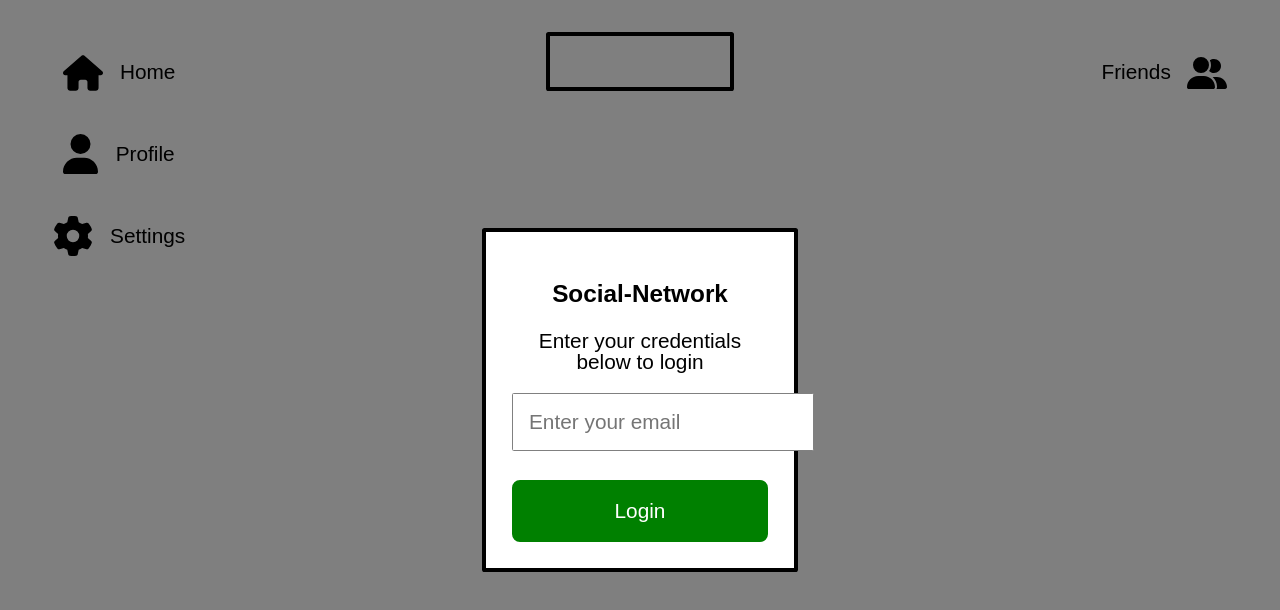
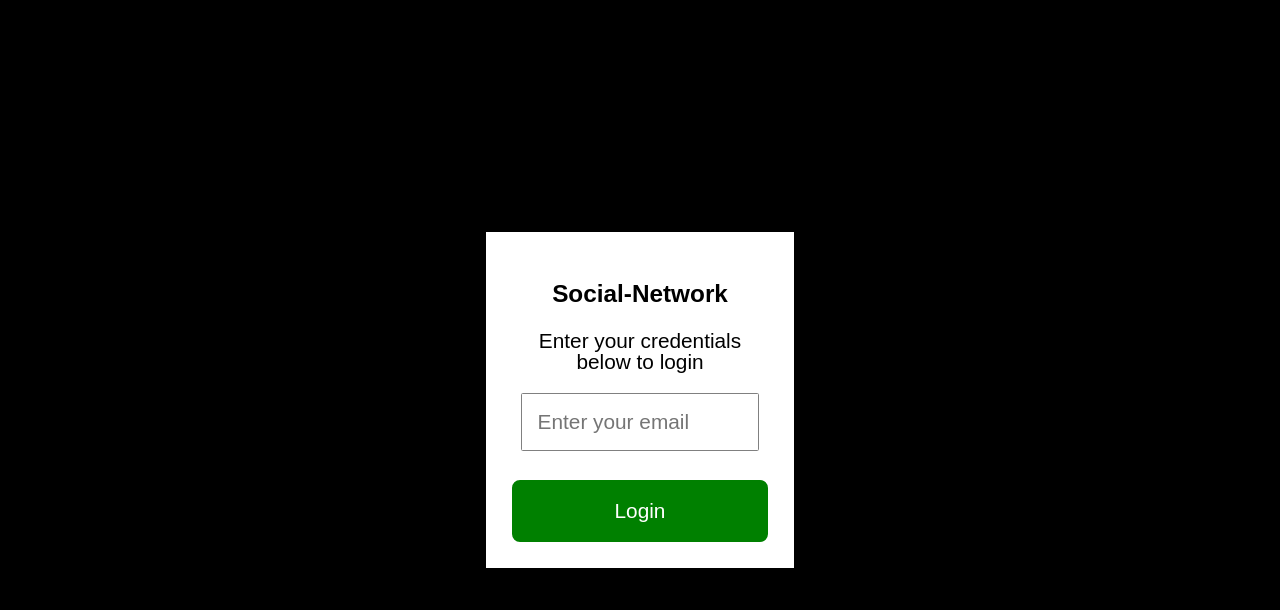
Before and after one commit to MarcoFontana48/Gatherly, a Vue app in the folder frontend/: page /login in a window 1280 px wide. Shown: the top 610 px of the page. Built offline with nearby package versions, Linux system fonts and the light colour scheme.

Commit message:
fix(frontend): login dialog style

```diff
--- a/frontend/src/components/dialogs/LoginDialog.vue
+++ b/frontend/src/components/dialogs/LoginDialog.vue
@@ -37,7 +37,7 @@
 </script>
 
 <template>
-  <OverlayDialog :showModal="props.showModal" @update:showModal="emit('update:showModal', $event)">
+  <OverlayDialog :showModal="props.showModal" @update:showModal="emit('update:showModal', $event)" class="overlay-dialog">
     <template #header>
       <h3>Social-Network</h3>
     </template>
--- a/frontend/src/styles/mixins.scss
+++ b/frontend/src/styles/mixins.scss
@@ -187,6 +187,7 @@
   border-radius: 0.2vh;
   outline: none;
   transition: border 0.3s;
+  width: 80%;
 
   &:focus {
     border-color: invert($bg-color);
```
